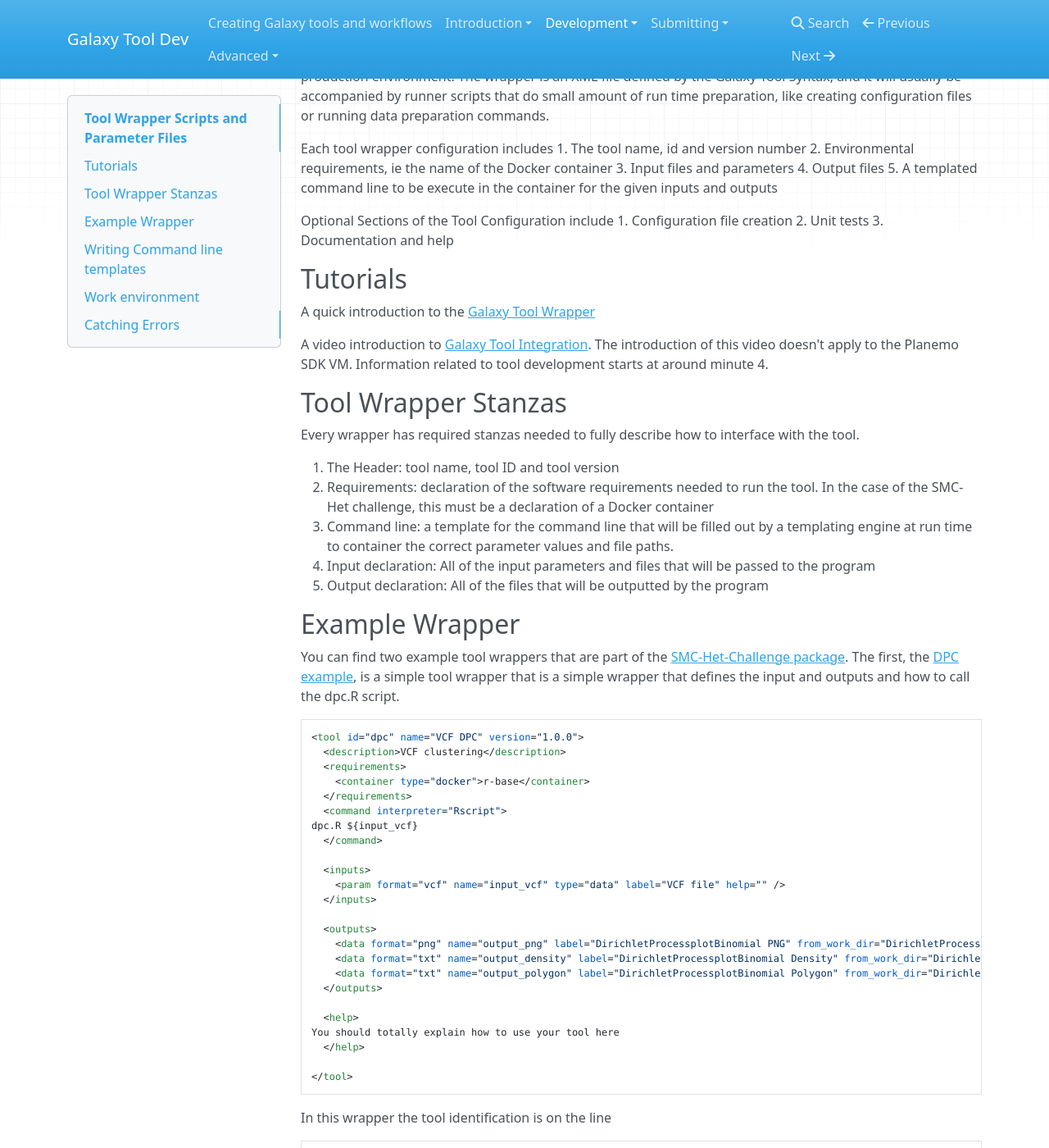
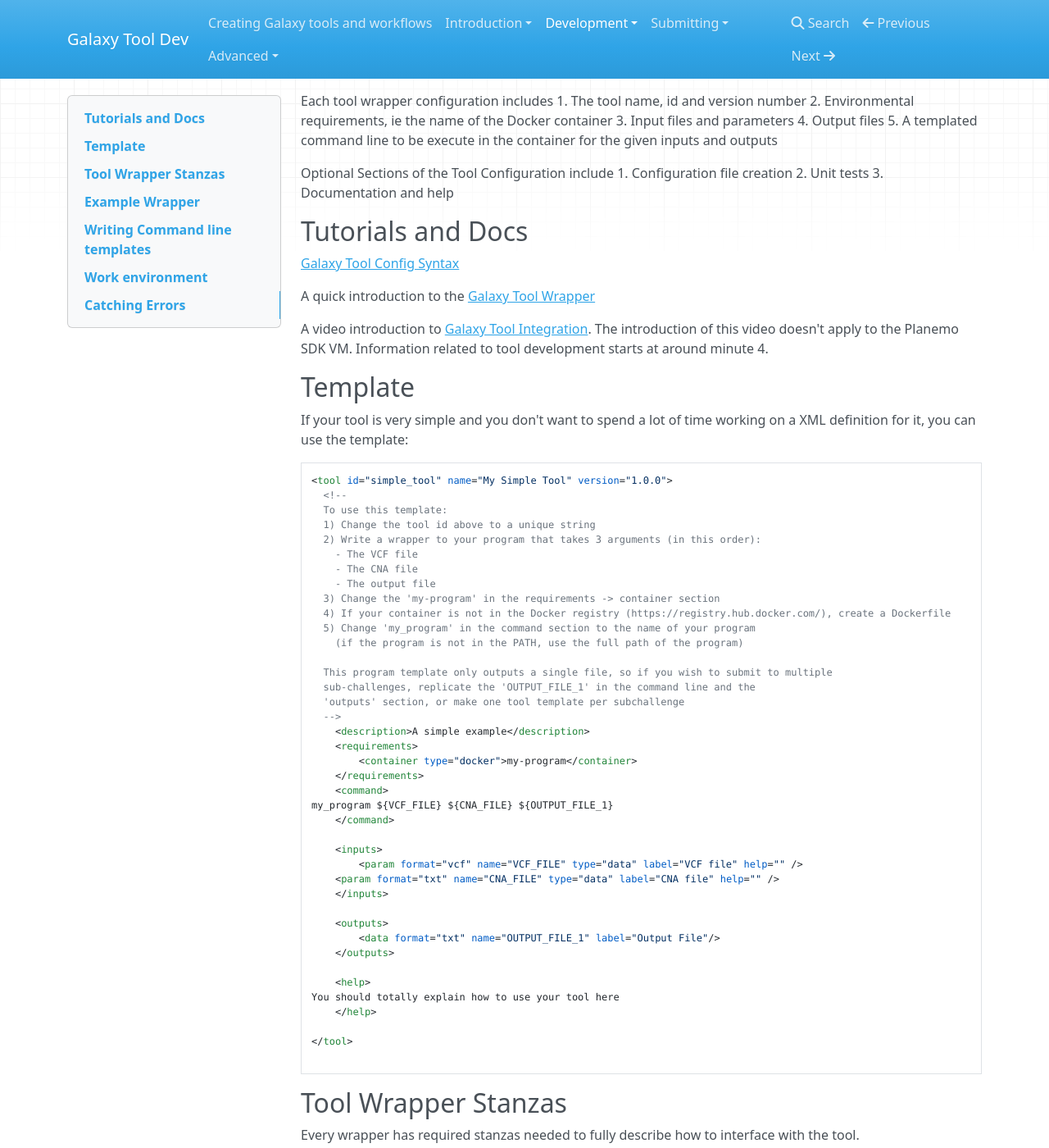
Before and after one commit to kellrott/galaxy-tooldev-docs, an MkDocs documentation site: the page built from docs/02_ToolWrapper.md, in a window 1280 px wide and 1400 px high, scrolled down 205 px. Shown: the whole window at 82% size. Built offline with MkDocs 1.6.1, drawn with Linux system fonts in a browser that asks for light colours; nearby versions of some CDN libraries; old or Windows-style settings are respelled for this version of MkDocs; some of the changed text lies outside the part shown.

Commit message:
Adding a new tutorial video link and template xml

````diff
--- a/docs/02_ToolWrapper.md
+++ b/docs/02_ToolWrapper.md
@@ -1,5 +1,4 @@
-Tool Wrapper Scripts and Parameter Files
-========================================
+
 ${toc}
 
 In addition to a runtime environment, which has been defined by Docker, a tool needs some form of wrapper script and parameter file so that other people will know how to interface with it.  These configuration files should contain all the command line parameters and parallelization directives necessary to run the tool in a production environment. The wrapper is an XML file defined by the Galaxy Tool Syntax, and it will usually be accompanied by runner scripts that do small amount of run time preparation, like creating configuration files or running data preparation commands.
@@ -16,11 +15,64 @@ Optional Sections of the Tool Configuration include
 2. Unit tests
 3. Documentation and help
 
-Tutorials
----------
+Tutorials and Docs
+------------------
+
+[Galaxy Tool Config Syntax](https://wiki.galaxyproject.org/Admin/Tools/ToolConfigSyntax)
+
 A quick introduction to the [Galaxy Tool Wrapper](http://www.slideshare.net/pjacock/galaxy-tools)
 
 A video introduction to [Galaxy Tool Integration](http://screencast.g2.bx.psu.edu/toolIntegration/). The introduction of this video doesn't apply to the Planemo SDK VM. Information related to tool development starts at around minute 4.
+
+Template
+--------
+
+If your tool is very simple and you don't want to spend a lot of time working on
+a XML definition for it, you can use the template:
+
+```
+<tool id="simple_tool" name="My Simple Tool" version="1.0.0">
+  <!--
+  To use this template:
+  1) Change the tool id above to a unique string
+  2) Write a wrapper to your program that takes 3 arguments (in this order):
+    - The VCF file
+    - The CNA file
+    - The output file
+  3) Change the 'my-program' in the requirements -> container section
+  4) If your container is not in the Docker registry (https://registry.hub.docker.com/), create a Dockerfile
+  5) Change 'my_program' in the command section to the name of your program
+    (if the program is not in the PATH, use the full path of the program)
+
+  This program template only outputs a single file, so if you wish to submit to multiple
+  sub-challenges, replicate the 'OUTPUT_FILE_1' in the command line and the
+  'outputs' section, or make one tool template per subchallenge
+  -->
+	<description>A simple example</description>
+	<requirements>
+		<container type="docker">my-program</container>
+	</requirements>
+	<command>
+my_program ${VCF_FILE} ${CNA_FILE} ${OUTPUT_FILE_1}
+	</command>
+
+	<inputs>
+		<param format="vcf" name="VCF_FILE" type="data" label="VCF file" help="" />
+    <param format="txt" name="CNA_FILE" type="data" label="CNA file" help="" />
+	</inputs>
+
+	<outputs>
+		<data format="txt" name="OUTPUT_FILE_1" label="Output File"/>
+	</outputs>
+
+	<help>
+You should totally explain how to use your tool here
+	</help>
+
+</tool>
+
+```
+
 
 Tool Wrapper Stanzas
 --------------------
````
Also changed, not shown: docs/01_Galaxy.md (+3 -0 lines), docs/02_Examples.md (+1 -4 lines), docs/05_ToolDev.md (+1 -1 lines).
